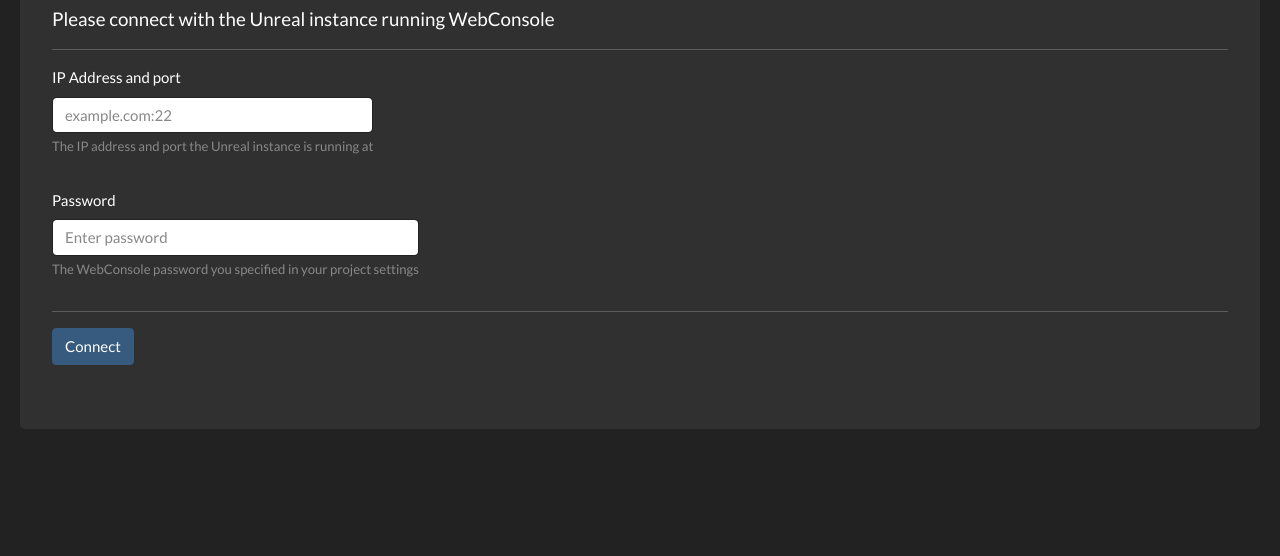
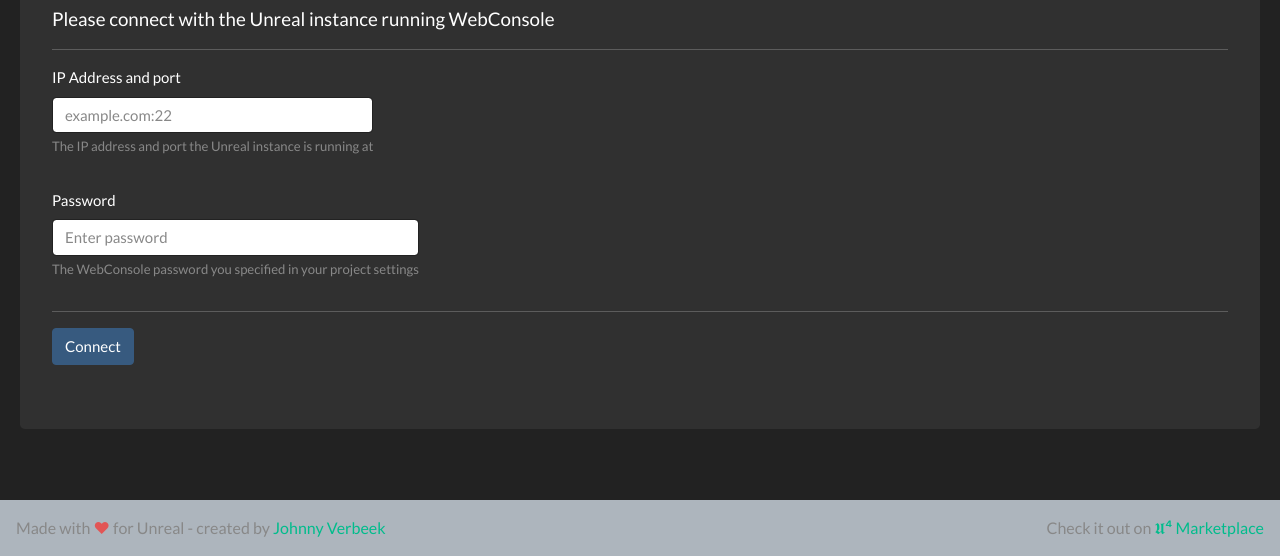
Before and after one commit to iUltimateLP/webconsole-frontend, a plain HTML site: page index.html in a window 1280 px wide. Shown: the part 244-800 px from the top of the page. Drawn offline with nearby package versions, Linux system fonts and the light colour scheme.

Commit message:
Added a bottom bar

```diff
--- a/index.html
+++ b/index.html
@@ -67,6 +67,11 @@
         </div>
     </div>
 
+    <nav class="navbar navbar-expand-lg navbar-light bg-light bottom-bar" id="navbar">
+        <small id="connection-label" class="form-text text-muted copyright-label">Made with <span style="color: #e25555; font-size: 12pt;">&#9829;</span> for Unreal - created by <a href="https://twitter.com/iUltimateLP">Johnny Verbeek</a></small>
+        <small id="connection-label" class="form-text text-muted check-it-out">Check it out on <a href="https://www.unrealengine.com/marketplace/web-console">𝖀⁴ Marketplace</a></small>
+    </nav>
+
     <script>
         document.getElementById("log-container").style.display = "none";
         document.getElementById("passwordIncorrectError").style.display = "none";
--- a/style.css
+++ b/style.css
@@ -183,3 +183,21 @@ code:last-child {
 .alert {
   margin-top: 10px;
 }
+
+.bottom-bar {
+  bottom: 0;
+  position: fixed;
+  width: 100%;
+}
+
+.copyright-label {
+  margin: 0;
+  font-size: 12pt;
+}
+
+.check-it-out {
+  margin: 0;
+  text-align: right;
+  flex: 1;
+  font-size: 12pt;
+}
```
